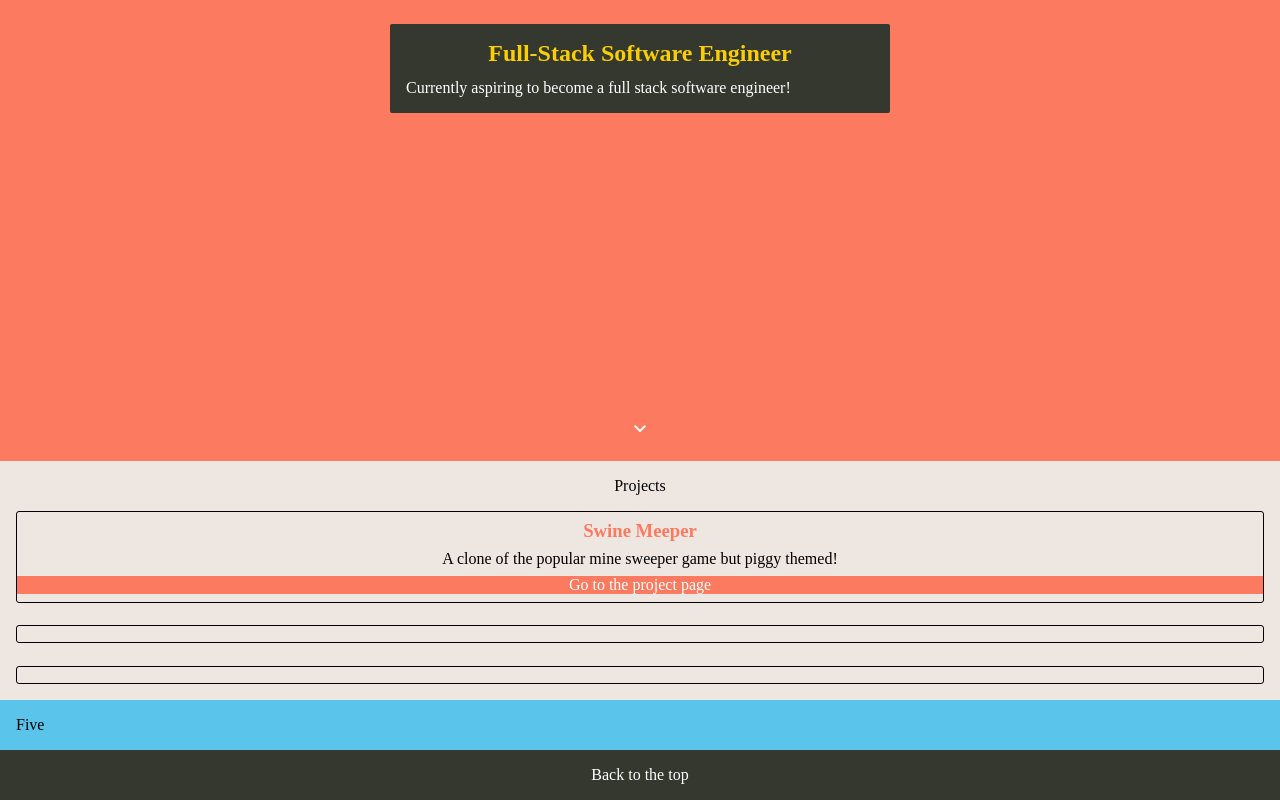
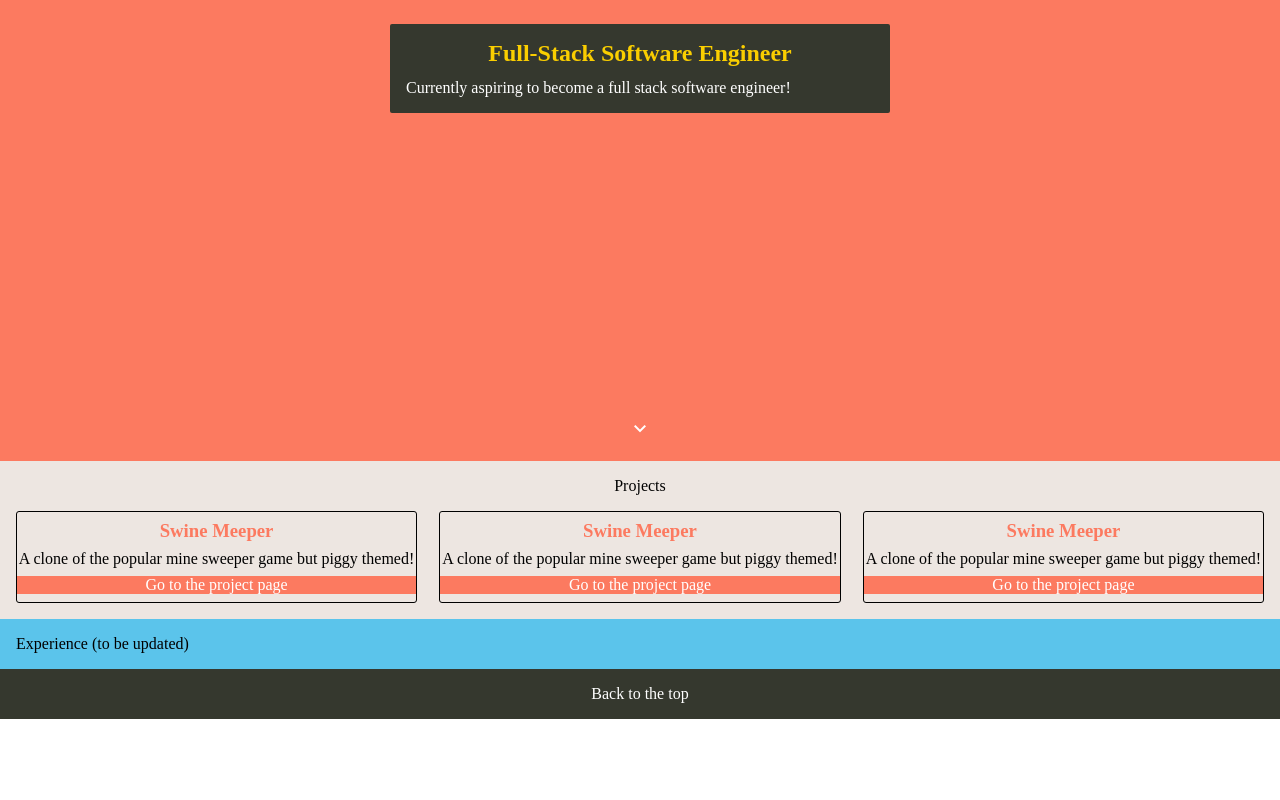
Before and after one commit to Igli-Boci/hoxton-html-my-portfolio, a plain HTML site: page index.html in a window 1280 px wide. Shown: the part 339-1139 px from the top of the page. After the commit the page ends 1058 px from the top, so only its background shows below. Drawn offline with nearby package versions, Linux system fonts and the light colour scheme.

Commit message:
Small css fix

```diff
--- a/index.html
+++ b/index.html
@@ -37,11 +37,19 @@
                 <p>A clone of the popular mine sweeper game but piggy themed!</p>
                 <a href="https://codesandbox.io/s/swine-meeper-gr9ko">Go to the project page</a>
             </li>
-            <li class="project-item"></li>
-            <li class="project-item"></li>
+            <li class="project-item">
+                <h3>Swine Meeper</h3>
+                <p>A clone of the popular mine sweeper game but piggy themed!</p>
+                <a href="https://codesandbox.io/s/swine-meeper-gr9ko">Go to the project page</a>
+            </li>
+            <li class="project-item">
+                <h3>Swine Meeper</h3>
+                <p>A clone of the popular mine sweeper game but piggy themed!</p>
+                <a href="https://codesandbox.io/s/swine-meeper-gr9ko">Go to the project page</a>
+            </li>
         </ul>
     </section>
-    <section class="experience">Five</section>
+    <section class="experience">Experience (to be updated)</section>
     <footer>
         <a href="#top">Back to the top</a>
     </footer>
--- a/style.css
+++ b/style.css
@@ -75,7 +75,7 @@
 .project-list {
     list-style: none;
     display: grid;
-    grid-template-columns: repeat(auto-fit, minmax(200px 1fr));
+    grid-template-columns: repeat(auto-fit, minmax(200px, 1fr));
     gap: 1.4rem;
 }
 
```
